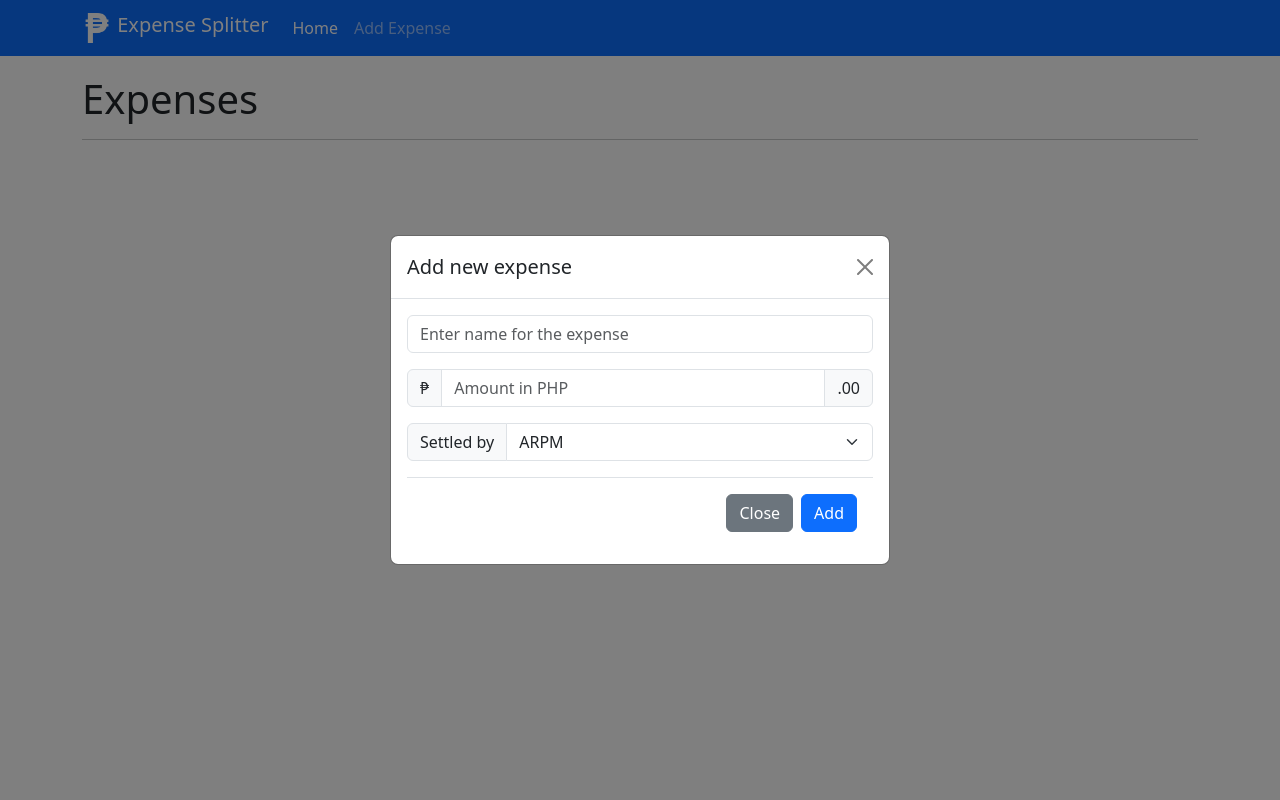
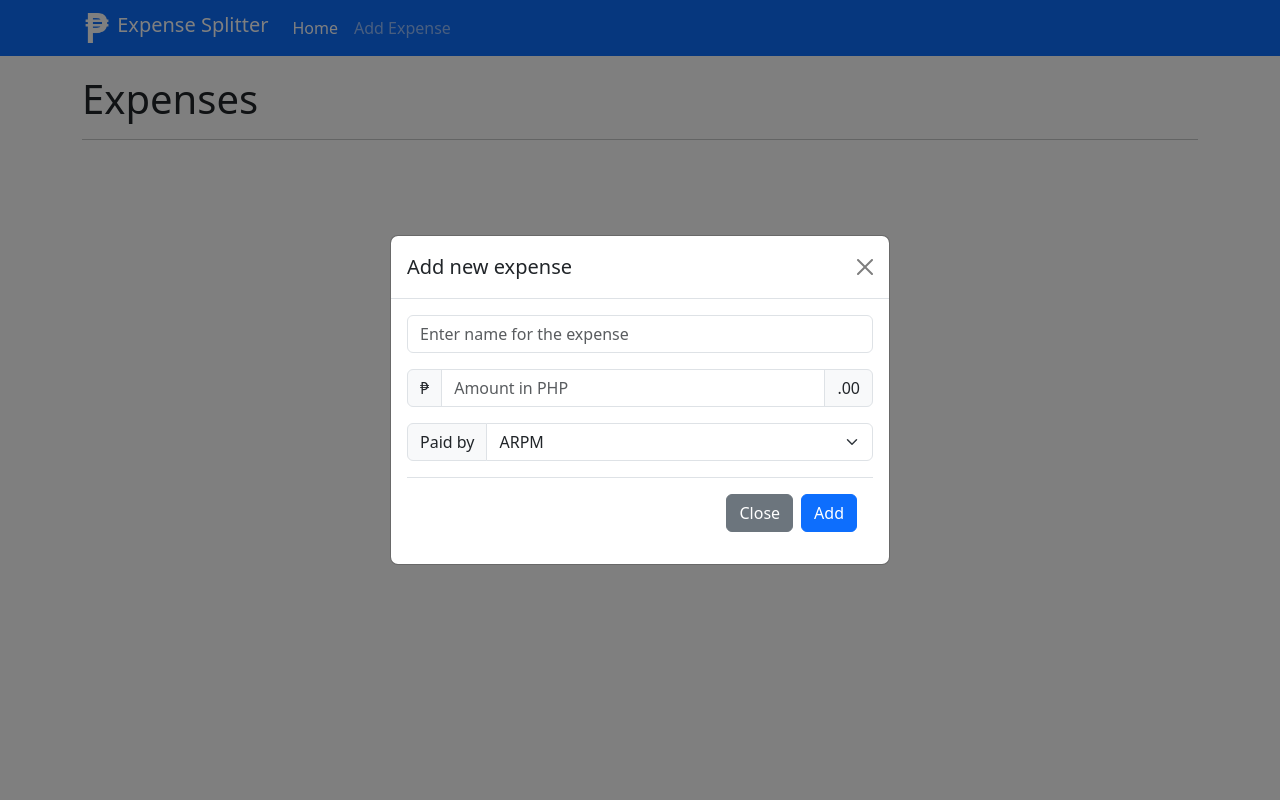
Before and after one commit to ARPM01/expense-splitter, a Flask app: page /home in a window 1280 px wide, after a click on "Add Expense". Run offline with Flask 3, Linux system fonts and the light colour scheme.

Commit message:
Update label for settled by to paid by

```diff
--- a/templates/home.html
+++ b/templates/home.html
@@ -78,7 +78,7 @@
                             <span class="input-group-text">.00</span>
                         </div>
                         <div class="input-group mb-3">
-                            <label class="input-group-text" for="inputGroupSelect01">Settled by</label>
+                            <label class="input-group-text" for="inputGroupSelect01">Paid by</label>
                             <select class="form-select" id="inputGroupSelect01" name="paid_by">
                                 {% for user in users %}
                                 <option value="{{ user.id }}">{{ user.name }}</option>
```
